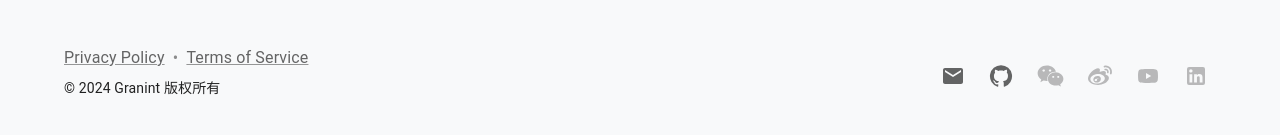
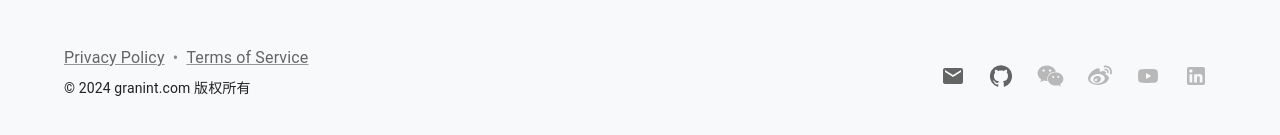
Before and after one commit to granint/granint.github.io, a React (Create React App) app: page / in a window 1280 px wide. Shown: the part 1389-1524 px from the top of the page. Built offline with nearby package versions, Linux system fonts and the light colour scheme.

Commit message:
update copyright

```diff
--- a/src/Copyright.tsx
+++ b/src/Copyright.tsx
@@ -4,7 +4,7 @@ function Copyright(props: any) {
     const year = new Date().getFullYear()
     return (
         <Typography {...props}>
-            {`© ${year === 2024 ? '2024' : `2024 - ${year}`} Granint 版权所有`}
+            {`© ${year === 2024 ? '2024' : `2024 - ${year}`} granint.com 版权所有`}
         </Typography>
     );
 }
```
